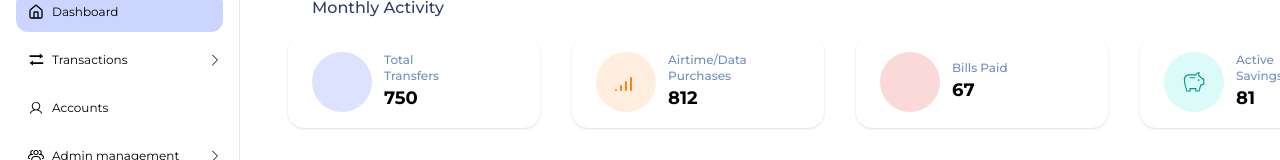
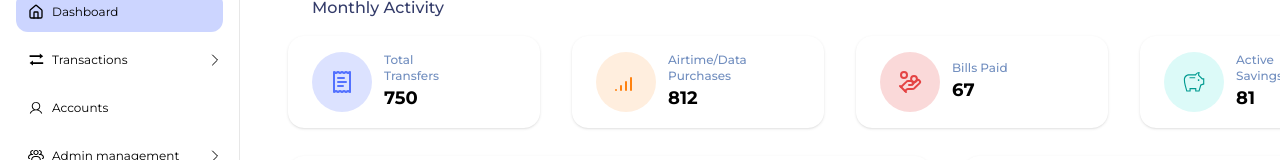
Before and after one commit to joshuaenahoro/moneylot-admin, a Next.js app: page / in a window 1280 px wide. Shown: the part 128-288 px from the top of the page. Built offline with nearby package versions, Linux system fonts and the light colour scheme.

Commit message:
update icons

```diff
--- a/src/app/(dashboard)/(home)/monthly-activity.tsx
+++ b/src/app/(dashboard)/(home)/monthly-activity.tsx
@@ -21,13 +21,13 @@ function Item({ label, value }: { label: string; value: number }) {
 
   switch (label) {
     case 'Total Transfers':
-      icon = 'plane';
+      icon = 'reciept';
       break;
     case 'Airtime/Data Purchases':
       icon = 'signal';
       break;
     case 'Bills Paid':
-      icon = 'bills';
+      icon = 'hand-coins';
       break;
     case 'Active Savings':
       icon = 'piggy-bank-2';
```
